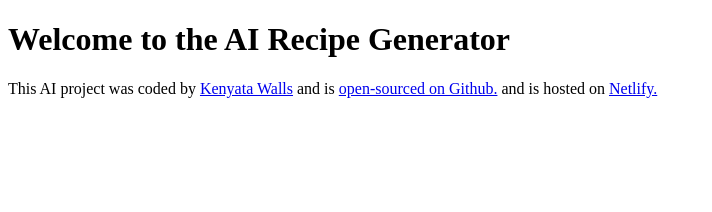
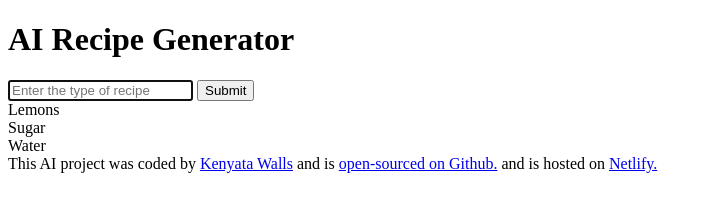
Before and after one commit to beautyncode/recipe-generator, a plain HTML site: page index.html in a window 1280 px wide. Shown: the whole page, without its empty margins (0-712 px from the left). Drawn offline with Linux system fonts and the light colour scheme.

Commit message:
Added basic HTML structure

```diff
--- a/index.html
+++ b/index.html
@@ -8,7 +8,28 @@
     <title>Document</title>
   </head>
   <body>
-    <h1>Welcome to the AI Recipe Generator</h1>
+    <header>
+      <h1>AI Recipe Generator</h1>
+      <main>
+        <form>
+          <input
+            type="text"
+            placeholder="Enter the type of recipe"
+            autofocus
+            required
+            autocomplete="off"
+          />
+          <input type="submit" />
+        </form>
+        <div>
+          Lemons
+          <br />
+          Sugar
+          <br />
+          Water
+        </div>
+      </main>
+    </header>
     <footer>
       This AI project was coded by
       <a href="https://github.com/beautyncode" target="_blank">Kenyata Walls</a>
```
